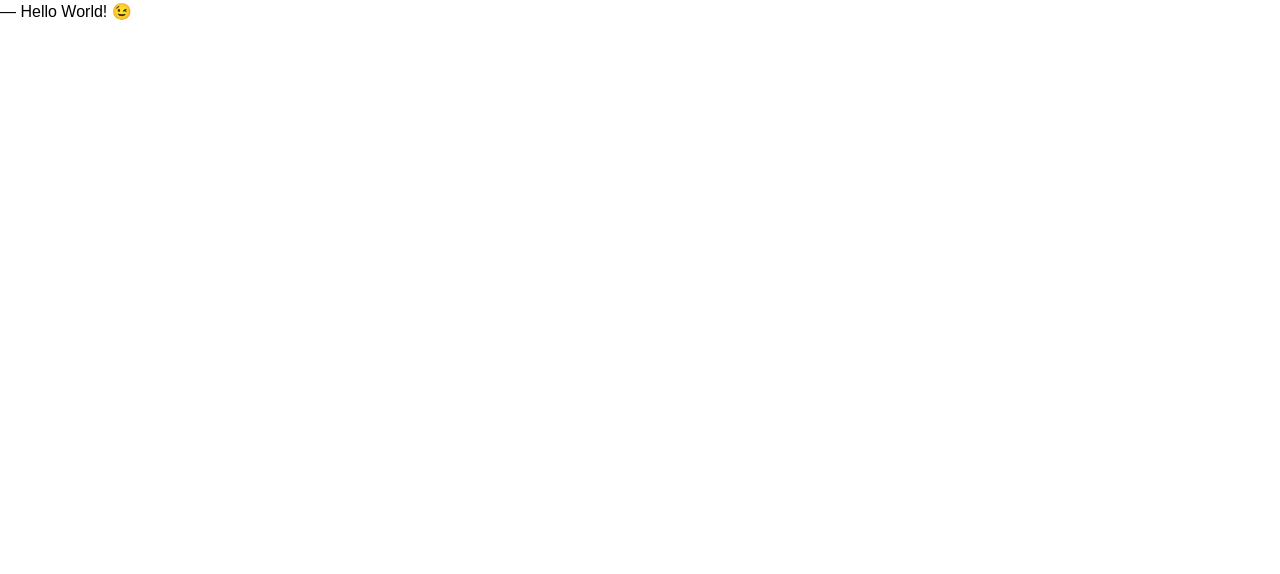
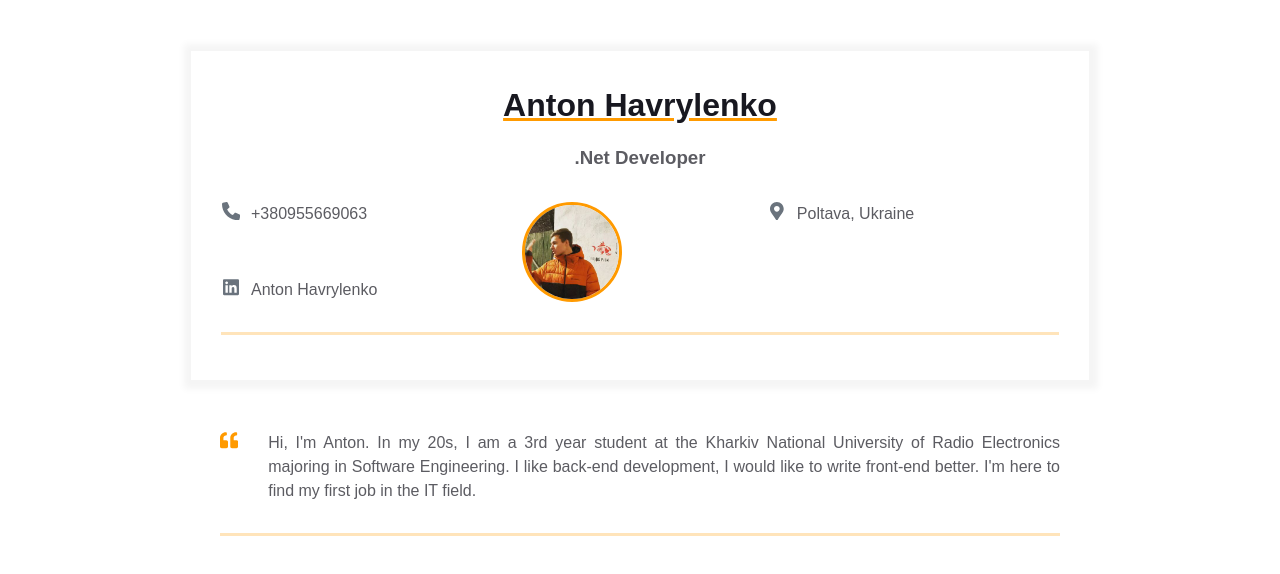
Before and after one commit to Antony47/homepage, a plain HTML site: page index.html in a window 1280 px wide. Drawn offline with Linux system fonts and the light colour scheme.

Commit message:
Add Primary content template

```diff
--- a/index.html
+++ b/index.html
@@ -7,6 +7,86 @@
     <meta name="viewport" content="width=device-width, initial-scale=1" />
   </head>
   <body>
-    ― Hello World! &#x1F609;
+
+    <main>
+        <div class="resume">
+          <div class="container">
+            <div class="resume__block">
+              <h1 class="contact-info__header">Anton Havrylenko</h1>
+              <h3 class="contact-info__sub-header">.Net Developer</h3>
+
+              <div class="contact_info_container fh">
+                <div class="contact-info__block">
+                    <a rel="author" class="contact-info__item">
+                        <div class="contact-info__item-icon-wrapper">
+                            <svg class="contact-info__item-icon" xmlns="http://www.w3.org/2000/svg" viewBox="0 0 512 512">
+                                <path d="M511.2 387l-23.25 100.8c-3.266 14.25-15.79 24.22-30.46 24.22C205.2 512 0 306.8 0 54.5c0-14.66 9.969-27.2 24.22-30.45l100.8-23.25C139.7-2.602 154.7 5.018 160.8 18.92l46.52 108.5c5.438 12.78 1.77 27.67-8.98 36.45L144.5 207.1c33.98 69.22 90.26 125.5 159.5 159.5l44.08-53.8c8.688-10.78 23.69-14.51 36.47-8.975l108.5 46.51C506.1 357.2 514.6 372.4 511.2 387z"/>
+                            </svg>
+                        </div>
+                        <span>+380955669063</span>
+                      </a>
+
+                      <a href="https://www.linkedin.com/in/anton-havrylenko-8434b2225" rel="author" class="contact-info__item">
+                        <div class="contact-info__item-icon-wrapper">
+                          <svg class="contact-info__item-icon" xmlns="http://www.w3.org/2000/svg" viewBox="0 0 448 512">
+                            <path
+                              d="M416 32H31.9C14.3 32 0 46.5 0 64.3v383.4C0 465.5 14.3 480 31.9 480H416c17.6 0 32-14.5 32-32.3V64.3c0-17.8-14.4-32.3-32-32.3zM135.4 416H69V202.2h66.5V416zm-33.2-243c-21.3 0-38.5-17.3-38.5-38.5S80.9 96 102.2 96c21.2 0 38.5 17.3 38.5 38.5 0 21.3-17.2 38.5-38.5 38.5zm282.1 243h-66.4V312c0-24.8-.5-56.7-34.5-56.7-34.6 0-39.9 27-39.9 54.9V416h-66.4V202.2h63.7v29.2h.9c8.9-16.8 30.6-34.5 62.9-34.5 67.2 0 79.7 44.3 79.7 101.9V416z">
+                            </path>
+                          </svg>
+                        </div>
+                        <span>Anton Havrylenko</span>
+                      </a>
+                </div>
+
+
+                <div class="">
+                    <div class="contact-info__block contact-info__block--center">
+                        <img class="contact-info__avatar" src="assets/avatar.jpg" alt="Avatar">
+                      </div>
+                </div>
+
+                <div class="contact-info__block">
+                    <a href="" rel="author" class="contact-info__item">
+                        <div class="contact-info__item-icon-wrapper">
+                          <svg class="contact-info__item-icon" xmlns="http://www.w3.org/2000/svg" viewBox="0 0 384 512">
+                            <path
+                              d="M172.268 501.67C26.97 291.031 0 269.413 0 192 0 85.961 85.961 0 192 0s192 85.961 192 192c0 77.413-26.97 99.031-172.268 309.67-9.535 13.774-29.93 13.773-39.464 0zM192 272c44.183 0 80-35.817 80-80s-35.817-80-80-80-80 35.817-80 80 35.817 80 80 80z">
+                            </path>
+                          </svg>
+                        </div>
+                        <span>Poltava, Ukraine</span>
+
+                      </a>
+                </div>
+
+
+                <div class="contact-info__block"></div>
+              </div>
+            </div>
+          </div>
+        </div>
+      </main>
+
+
+
+      <div class="container">
+        <div class="resume__block">
+          <div class="intro">
+            <div class="intro__icon-wrapper">
+              <svg class="intro__icon" xmlns="http://www.w3.org/2000/svg" viewBox="0 0 512 512">
+                <path
+                  d="M464 256h-80v-64c0-35.3 28.7-64 64-64h8c13.3 0 24-10.7 24-24V56c0-13.3-10.7-24-24-24h-8c-88.4 0-160 71.6-160 160v240c0 26.5 21.5 48 48 48h128c26.5 0 48-21.5 48-48V304c0-26.5-21.5-48-48-48zm-288 0H96v-64c0-35.3 28.7-64 64-64h8c13.3 0 24-10.7 24-24V56c0-13.3-10.7-24-24-24h-8C71.6 32 0 103.6 0 192v240c0 26.5 21.5 48 48 48h128c26.5 0 48-21.5 48-48V304c0-26.5-21.5-48-48-48z">
+                </path>
+              </svg>
+            </div>
+            <p class="intro_text">
+                Hi, I'm Anton. In my 20s, I am a 3rd year student
+                at the Kharkiv National University of Radio Electronics majoring in Software Engineering.
+                I like back-end development, I would like to write front-end better.
+                I'm here to find my first job in the IT field.
+            </p>
+          </div>
+        </div>
+      </div>
   </body>
 </html>
```
Also changed, not shown: assets/avatar.jpg (added).
